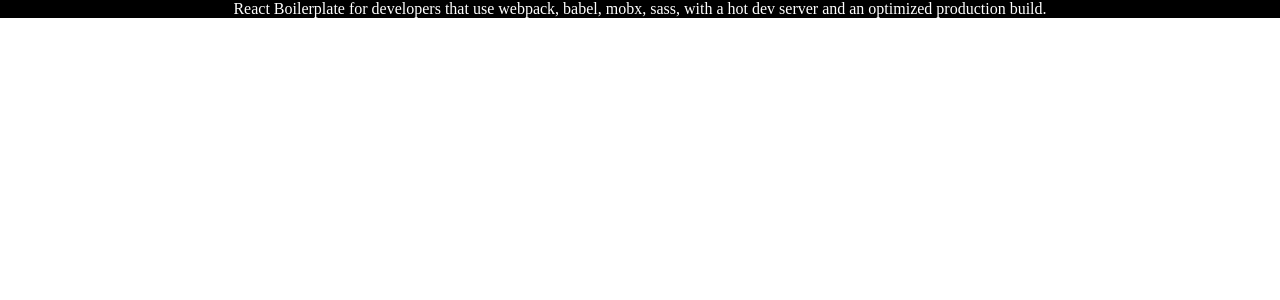
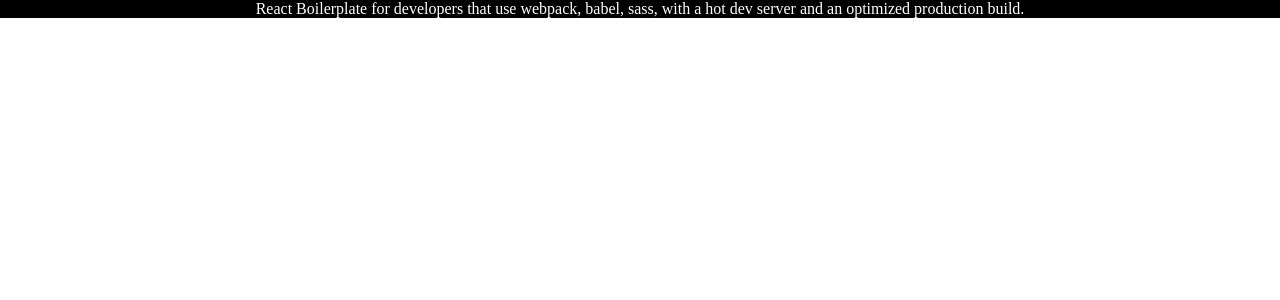
Before and after one commit to weiyuxuan/webpack-react-boilerplate, a React app: page / in a window 1280 px wide. Shown: the top 300 px of the page. Built offline with nearby package versions, Linux system fonts and the light colour scheme.

Commit message:
chore: remove mobx

```diff
--- a/src/App.jsx
+++ b/src/App.jsx
@@ -6,8 +6,8 @@
   render() {
     return (
       <div className={styles.app}>
-        React Boilerplate for developers that use webpack, babel, mobx, sass,
-        with a hot dev server and an optimized production build.
+        React Boilerplate for developers that use webpack, babel, sass, with a
+        hot dev server and an optimized production build.
       </div>
     );
   }
```
